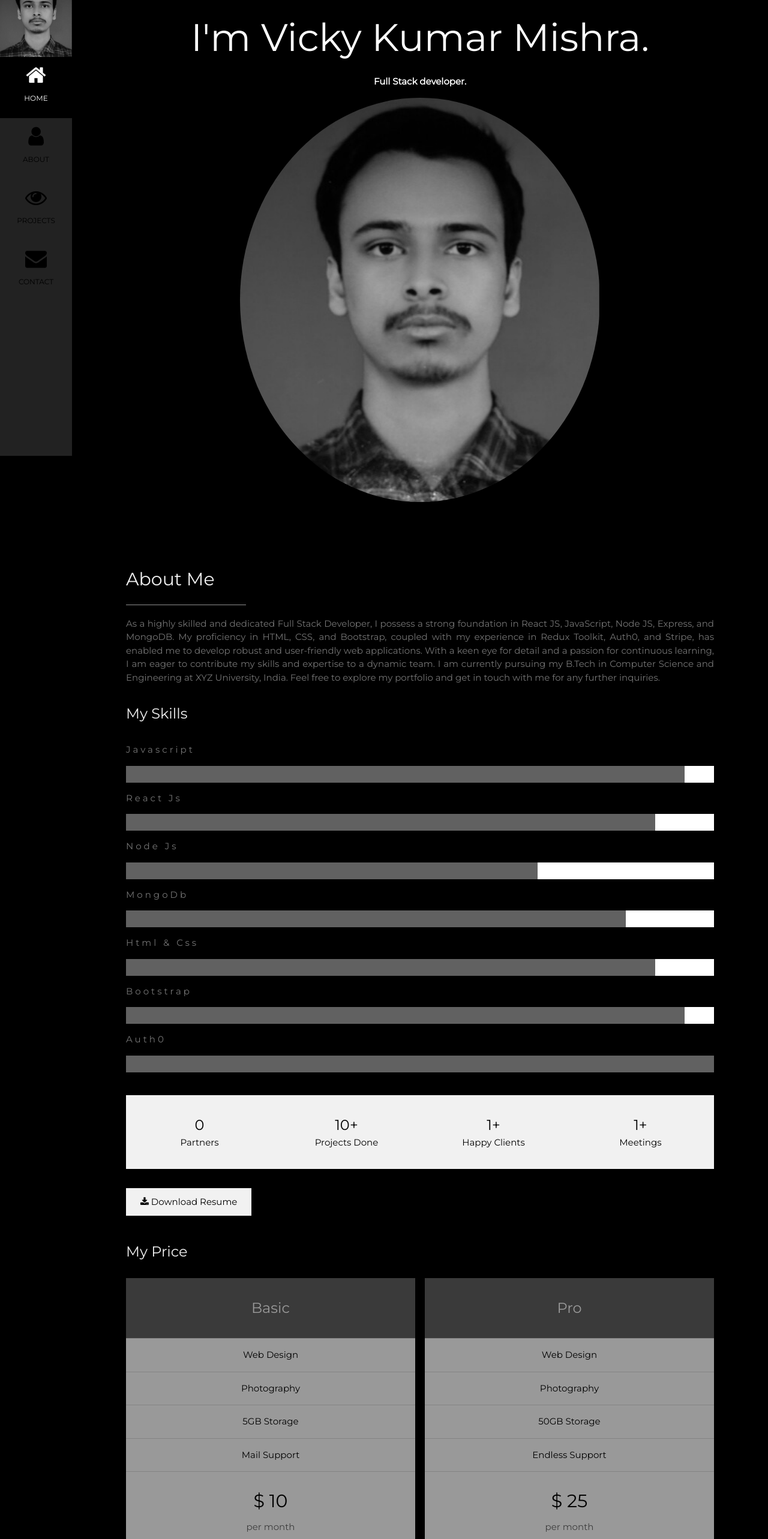
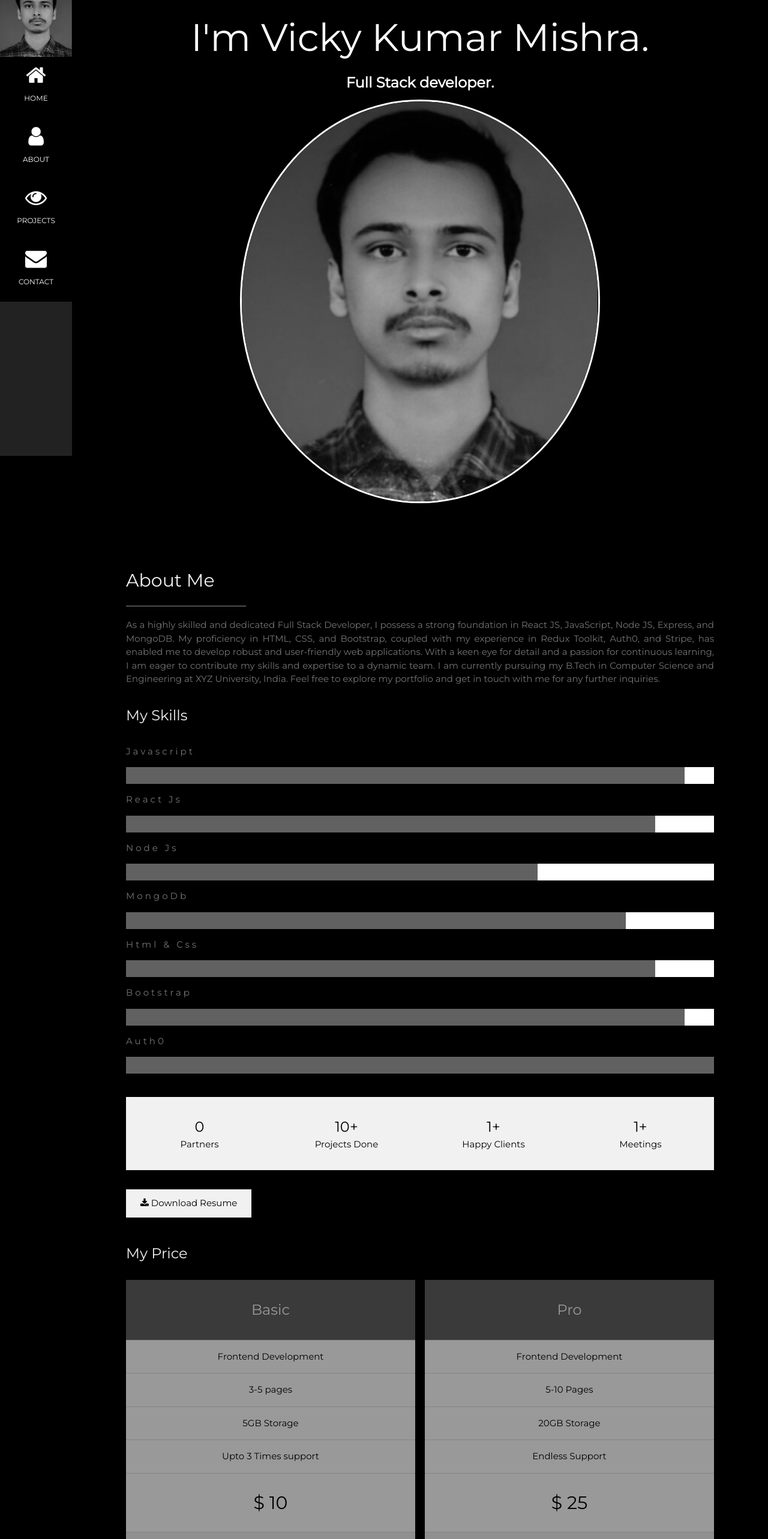
Before and after one commit to Vickykumarmishra/my-modern-portfolio, a React (Create React App) app in the folder portfolio/: page /Home in a window 1280 px wide. Shown: the part 40-2606 px from the top of the page at 60% size. Built offline with nearby package versions, Linux system fonts and the light colour scheme.

Commit message:
highlight

```diff
--- a/portfolio/src/Home.js
+++ b/portfolio/src/Home.js
@@ -87,15 +87,15 @@ else{
     <i class="fa fa-home w3-xxlarge"></i>
     <p>HOME</p>
   </a>
-  <a href="#about" class="w3-bar-item w3-button w3-padding-large w3-hover-black">
+  <a href="#about" class="w3-bar-item w3-button w3-padding-large w3-black">
     <i class="fa fa-user w3-xxlarge"></i>
     <p>ABOUT</p>
   </a>
-  <a href="#photos" class="w3-bar-item w3-button w3-padding-large w3-hover-black">
+  <a href="#photos" class="w3-bar-item w3-button w3-padding-large w3-black">
     <i class="fa fa-eye w3-xxlarge"></i>
     <p>PROJECTS</p>
   </a>
-  <a href="#contact" class="w3-bar-item w3-button w3-padding-large w3-hover-black">
+  <a href="#contact" class="w3-bar-item w3-button w3-padding-large w3-black">
     <i class="fa fa-envelope w3-xxlarge"></i>
     <p>CONTACT</p>
   </a>
@@ -116,8 +116,8 @@ else{
 
   <header class="w3-container w3-padding-32 w3-center w3-black" id="home">
     <h1 class="w3-jumbo"><span class="w3-hide-small">I'm</span> Vicky Kumar Mishra.</h1>
-    <p><b>Full Stack developer.</b></p>
-    <img src="my photo black.jpg" alt="boy" class="w3-image" width="600" height="600" style={{borderRadius:'50%'}}/>
+    <h3><b>Full Stack developer.</b></h3>
+    <img src="my photo black.jpg" alt="boy" class="w3-image" width="600" height="600" style={{borderRadius:'50%',border:'0.2rem solid white'}}/>
   </header>
 
 
@@ -190,13 +190,13 @@ With a keen eye for detail and a passion for continuous learning, I am eager to
       <div class="w3-half w3-margin-bottom">
         <ul class="w3-ul w3-white w3-center w3-opacity w3-hover-opacity-off">
           <li class="w3-dark-grey w3-xlarge w3-padding-32">Basic</li>
-          <li class="w3-padding-16">Web Design</li>
-          <li class="w3-padding-16">Photography</li>
+          <li class="w3-padding-16">Frontend Development</li>
+          <li class="w3-padding-16">3-5 pages</li>
           <li class="w3-padding-16">5GB Storage</li>
-          <li class="w3-padding-16">Mail Support</li>
+          <li class="w3-padding-16">Upto 3 Times support</li>
           <li class="w3-padding-16">
             <h2>$ 10</h2>
-            <span class="w3-opacity">per month</span>
+            <span class="w3-opacity"></span>
           </li>
           <li class="w3-light-grey w3-padding-24">
             <button class="w3-button w3-white w3-padding-large w3-hover-black">Sign Up</button>
@@ -207,13 +207,13 @@ With a keen eye for detail and a passion for continuous learning, I am eager to
       <div className="w3-half">
         <ul className="w3-ul w3-white w3-center w3-opacity w3-hover-opacity-off">
           <li className="w3-dark-grey w3-xlarge w3-padding-32">Pro</li>
-          <li className="w3-padding-16">Web Design</li>
-          <li className="w3-padding-16">Photography</li>
-          <li className="w3-padding-16">50GB Storage</li>
+          <li className="w3-padding-16">Frontend Development</li>
+          <li className="w3-padding-16">5-10 Pages</li>
+          <li className="w3-padding-16">20GB Storage</li>
           <li className="w3-padding-16">Endless Support</li>
           <li className="w3-padding-16">
             <h2>$ 25</h2>
-            <span className="w3-opacity">per month</span>
+
           </li>
           <li className="w3-light-grey w3-padding-24">
             <button className="w3-button w3-white w3-padding-large w3-hover-black">Sign Up</button>
```
